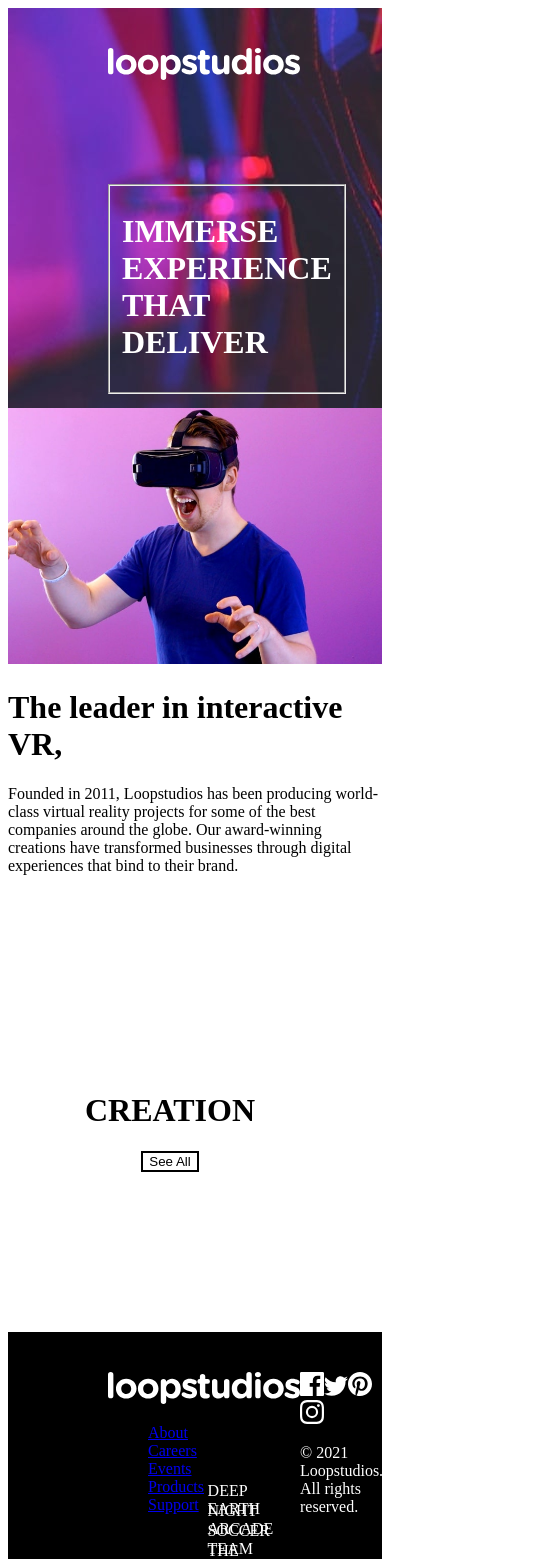
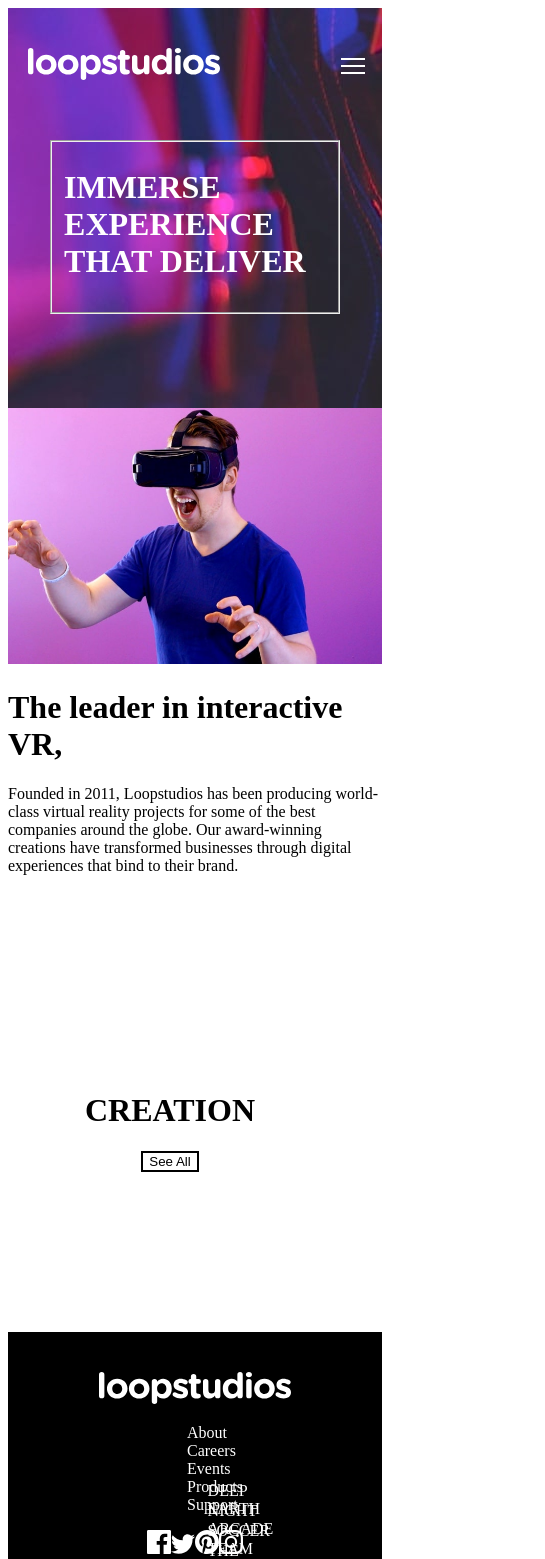
Before and after one commit to NerdsCube/loopstudios, a React (Create React App) app: page / in a window 390 px wide. Shown: the top 1559 px of the page, 545 px wide, since content can reach past the window. Built offline with nearby package versions, Linux system fonts and the light colour scheme.

Commit message:
new commit

```diff
--- a/src/components/Creation.js
+++ b/src/components/Creation.js
@@ -1,4 +1,5 @@
 import React from 'react'
+import '../style.css'
 
 
 function Creation() {
--- a/src/style.css
+++ b/src/style.css
@@ -15,7 +15,7 @@
     align-items: center;
     width: 90%;
 }
-.toggle{
+.toggle img{
     display: none;
 }
 
@@ -100,9 +100,6 @@ label{
     color: #fff
 }
 
-.grid img{
-    width: 220px;
-}
 
 footer{
     background: #000000;
@@ -119,6 +116,15 @@ footer{
     flex-direction: column;
     justify-content: flex-start;
     align-items: flex-start;
+    align-items: center;
+}
+.foot-item{
+    display: inline-block;
+    justify-content: space-around;
+}
+.foot-item a{
+    color: #fff;
+    text-decoration: none;
 }
 .social{
     float: right;
@@ -137,7 +143,6 @@ footer{
 .three{
     background: url(../src/images/desktop/image-soccer-team.jpg) no-repeat;
 }
-
 .four{
     background: url(../src/images/desktop/image-grid.jpg) no-repeat;
 }
@@ -180,6 +185,33 @@ footer{
         background: url(../src/images/desktop/image-fisheye.jpg) no-repeat;
     }
 
+    .toggle{
+        display: block;
+    }
+
+    footer{
+        background: #000000;
+        display: flex;
+        flex-direction: column;
+        align-items: center;
+        justify-content: space-between;
+    }
+
+    .foot-item{
+        display: block;
+        align-items: center;
+    }
+
+    .social{
+        float: right;
+        color: #fff;
+        display: flex;
+        flex-direction: column;
+        justify-content: right;
+        align-items: center;
+    }
+
+
     .background{
         background: url(../src/images/desktop/image-hero.jpg) no-repeat;
         position: relative;
@@ -196,6 +228,7 @@ footer{
         display: flex;
         flex-direction: column;
         justify-content: center;
+        align-items: center;
         width: 100%;
         margin: 0 auto;
     }
@@ -229,14 +262,24 @@ footer{
         width: 100%;
         margin: 0 auto;
     }
-    .grid img{
-        width: 100%;
+    .desktop-nav{
+        display: flex;
+        flex-direction: row;
+        padding-left: 20px;
+        padding-right: 100px;
+        padding-top: 40px;
+        margin-bottom: 15%;
+        align-items: center;
+        width: 90%;
     }
-    .image1{
-        background: url(../src/images/mobile/image-deep-earth.jpg);
+    .toggle img{
+        display: block;
     }
-    .image2{
-        background: url(../src/images/mobile/image-night-arcade.jpg);
+    fieldset{
+        width: 70%;
+        top: 1000px;
+        color: #fff;
+        margin: 0 auto;
     }
 
 }
```
